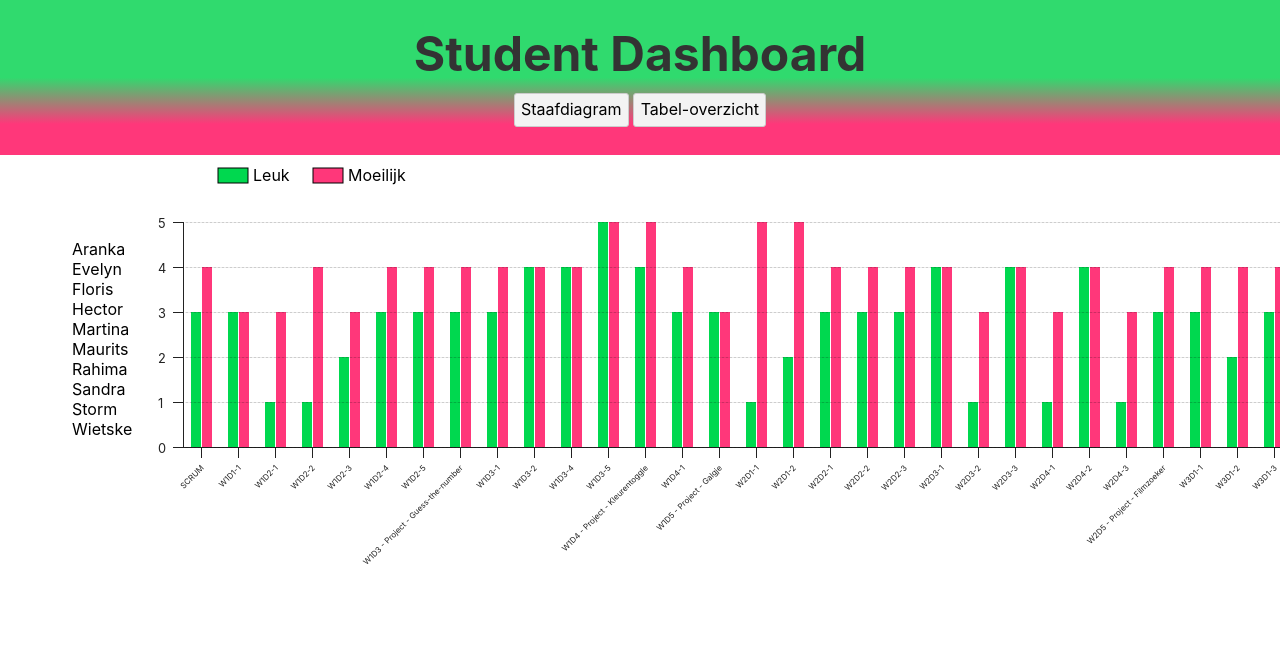
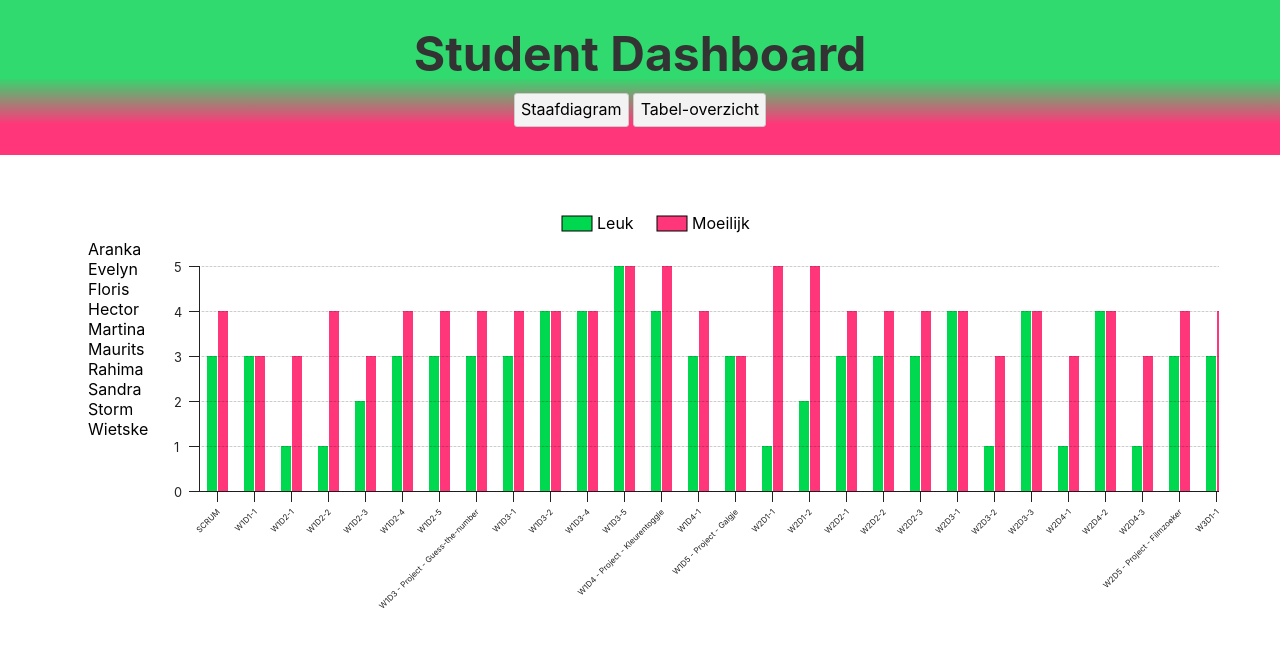
Before and after one commit to DebbySpaninks/debby_spaninks-StudentDashboard, a Svelte app in the folder svelte-studentdashboard/: page / in a window 1280 px wide. Shown: the top 646 px of the page. Built offline with nearby package versions, Linux system fonts and the light colour scheme.

Commit message:
update styling and add wait message

```diff
--- a/svelte-studentdashboard/src/App.svelte
+++ b/svelte-studentdashboard/src/App.svelte
@@ -15,7 +15,10 @@
 
   let studentdata = false;
 
-  // const average = rating => rating.reduce((a, b) => a + b, 0) / rating.length;
+  // const getAverage = (assignments, enjoymentRating) => {
+  //
+  // }
+
 
   // array of all studentnames (studentdata.map(row => row[0])
   const uniqueItems = (index) =>
@@ -27,8 +30,6 @@
   $: enjoymentRating = studentdata ? extractCol(2) : [];
   $: difficultyRating = studentdata ? extractCol(3) : [];
 
-  // const average = enjoy => enjoy.reduce((a, b) => a + b, 0) / enjoy.length;
-
   let sizes = {};
 
   onMount(async () => {
@@ -39,7 +40,7 @@
       const responseAsText = await response.text();
       setTimeout(function resTimeOut() {
         studentdata = parseCSV(responseAsText);
-      }, 100);
+      }, 150);
     } catch (error) {
       console.log("Oops something went wrong:", error);
     }
@@ -50,6 +51,9 @@
   <Route path="/">
     <Header title="Student Dashboard" />
       <div class="canvas">
+        {#if !studentdata}
+          <div class="message">Even geduld...</div>
+        {:else}
           <List items={studentnames} />
           <div class="chart">
             <BarChart
@@ -58,21 +62,7 @@
               bind:diffScores={difficultyRating}
             />
           </div>
-    </div>
-  </Route>
-
-  <Route path="staafdiagram">
-    <Header title="Staafdiagram" />
-
-    <div class="canvas">
-      <List items={studentnames} />
-      <div class="chart">
-        <BarChart
-          bind:xTicks={assignments}
-          bind:enjoyScores={enjoymentRating}
-          bind:diffScores={difficultyRating}
-        />
-      </div>
+        {/if}
       </div>
   </Route>
 
@@ -80,7 +70,7 @@
     <Header title="Evaluatie van {params.id}" />
     <div class="canvas">
       {#if !studentdata}
-        <div>Even geduld...</div>
+        <div class="message">Even geduld...</div>
       {:else}
         <List items={studentnames} />
         <div class="chart">
@@ -96,12 +86,13 @@
 
   <Route path="tabeloverzicht">
     <Header title="Tabel-overzicht" />
-    <div class="canvas">
+    <div class="canvas canvas-grid">
       {#if !studentdata}
-        <div>Even geduld...</div>
+        <div class="message">Even geduld...</div>
       {:else}
         <List items={studentnames} />
-        <div class="gridcontainer">
+        <div class="grid-container"></div>
+        <div class="grid-wrapper">
           <Grid
             bind:data={studentdata}
             bind:sizes
@@ -114,23 +105,39 @@
 </Router>
 
 <style>
+div.message {
+  padding: 2em 3em;
+  font-size: 1.5em;
+}
   .canvas {
     flex: 1;
     display: flex;
     flex-direction: row;
     overflow: hidden;
+    margin: 0em 1em;
   }
 
-  .chart {
-    padding-left: 2em;
+.canvas-grid {
+  margin: 0em;
 }
 
-  .gridcontainer {
+.grid-container {
+  padding-left: 3em;
+}
+
+  .grid-wrapper {
     overflow: auto;
     font-size: 85%;
   }
 
   div.chart {
-    padding: 0;
+    height: 30em;
+    display: flex;
+    flex-direction: column;
+    align-items: center;
+    justify-content: center;
+    width: 84.5%;
+    margin: 0;
+    padding-top: 1em;
   }
 </style>
```
Lines whose indentation alone changed are shown as unchanged.
